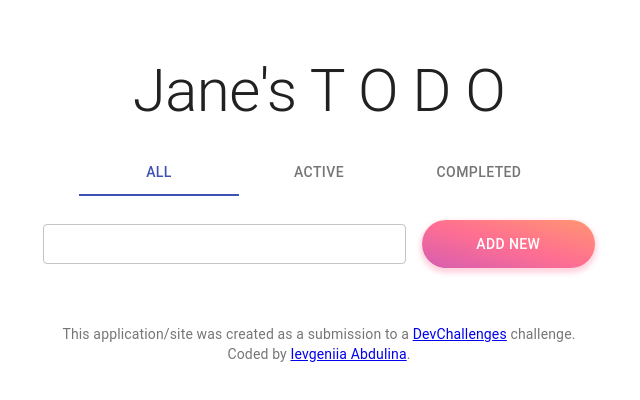
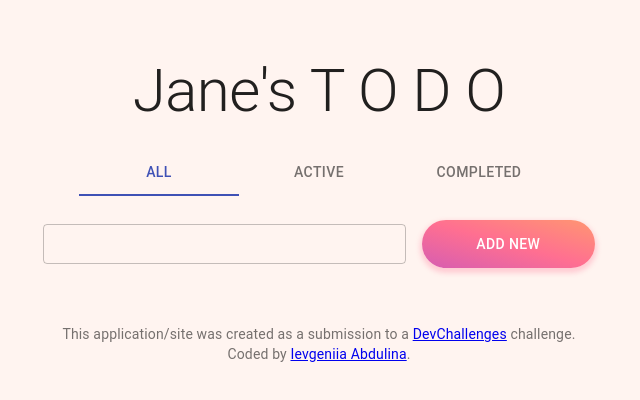
Before and after one commit to IevgeniiaAbdulina/Simple-Todo-React-App, a React (Create React App) app: page / in a window 1280 px wide. Shown: the top 400 px of the page, without its empty margins (321-961 px from the left). Built offline with nearby package versions, Linux system fonts and the light colour scheme.

Commit message:
Added Hover Effect for Todos Elements

```diff
--- a/src/components/Todo.js
+++ b/src/components/Todo.js
@@ -1,4 +1,4 @@
-import { Box, Checkbox, IconButton, makeStyles, Paper, Typography } from "@material-ui/core";
+import { Box, CardActionArea, Checkbox, IconButton, makeStyles, Paper, Typography } from "@material-ui/core";
 import DeleteIcon from '@material-ui/icons/Delete';
 import { useEffect, useState } from "react";
 
@@ -21,7 +21,7 @@ const useStyles = makeStyles((theme) => ({
     },
     box: {
         overflow: 'hidden'
-    }
+    },
   }));
 
 const Todo = ({todo, handleCompleted, showDeleteButton, deleteOneTodo }) => {
@@ -38,6 +38,7 @@ const Todo = ({todo, handleCompleted, showDeleteButton, deleteOneTodo }) => {
 
 
     return (
+        <CardActionArea style={{ padding: 0}}>
             <Paper className={classes.root}>
                 <Box display="flex" p={1} bgcolor="background.paper" className={classes.box}>
                     <Checkbox
@@ -59,11 +60,13 @@ const Todo = ({todo, handleCompleted, showDeleteButton, deleteOneTodo }) => {
                     <IconButton
                         onClick={() => deleteOneTodo(todo)}
                         aria-label="delete"
-                    className={classes.margin}>
+                        className={classes.margin}
+                    >
                         <DeleteIcon fontSize="small" />
                     </IconButton>}
                 </Box>
             </Paper>
+        </CardActionArea>
     );
 }
 
--- a/src/index.css
+++ b/src/index.css
@@ -8,7 +8,12 @@
 }
 
 body {
+  margin: 0 auto;
+  min-height: 100vh;
+  max-width: 800px;
   font-family: 'Poppins', sans-serif;
   font-size: 18px;
   font-weight: normal;
+
+  background-color: rgba(255, 150, 113, .1);
 }
```
Lines whose indentation alone changed are shown as unchanged.
